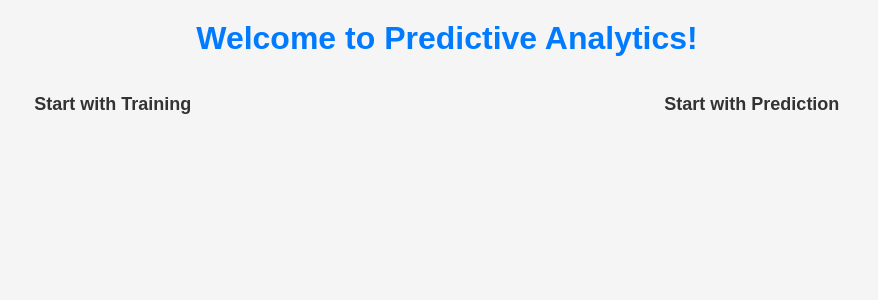
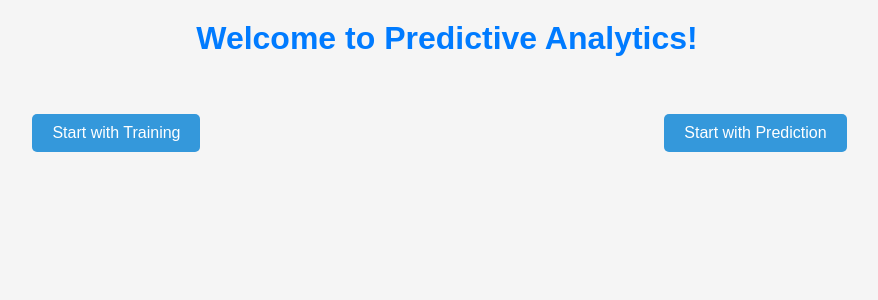
Before and after one commit to rohitkumarbisht/prediction-final-score, a Python web app: template templates/index.html in a window 1280 px wide. Shown: the top 300 px of the page, without its empty margins (193-1071 px from the left). Run offline with Jinja, Linux system fonts and the light colour scheme; the template is opened without the code that fills it, so the values that code supplies are empty.

Commit message:
Styling added

```diff
--- a/static/style.css
+++ b/static/style.css
@@ -95,16 +95,16 @@ input[type="submit"]:hover {
   justify-content: space-between;
 }
 .form-group {
-  flex-basis: calc(50% - 22px); /* Adjust the width as needed */
+  flex-basis: calc(50% - 22px);
   display: flex;
   justify-content: space-between;
   margin-bottom: 10px;
 }
 .feature-label {
-  font-size: 12px; /* Adjust the font size as needed */
+  font-size: 12px;
 }
 .small-input {
-  width: 20% !important; /* Adjust the input box width as needed */
+  width: 20% !important;
   padding: 5px !important;
 }
 h4 {
@@ -131,6 +131,26 @@ th {
 }
 
 a {
-  text-decoration: none; /* Remove the underline */
-  color: #333; /* Set your desired text color */
+  text-decoration: none;
+  color: #333;
 }
+
+button {
+  background-color: #3498db;
+  color: #fff;
+  padding: 10px 20px;
+  font-size: 16px;
+  border: none;
+  border-radius: 5px;
+  cursor: pointer;
+  transition: background-color 0.3s ease;
+}
+
+button:hover {
+  background-color: #2980b9;
+}
+
+table {
+  width: 100%;
+  margin-top: 20px;
+}
--- a/templates/index.html
+++ b/templates/index.html
@@ -14,8 +14,8 @@
     </div>
     <table style="width:100%">
       <tr>
-        <th><a href="/distribution-graph">Start with Training</a></th>
-        <th><a href="/eng-form">Start with Prediction</a></th>
+        <th><a href="/distribution-graph"><button>Start with Training</button></a></th>
+        <th><a href="/eng-form"><button>Start with Prediction</button></a></th>
       </tr>
     </table>
   </body>
```
Also changed, not shown: static/training.css (+20 -13 lines).
